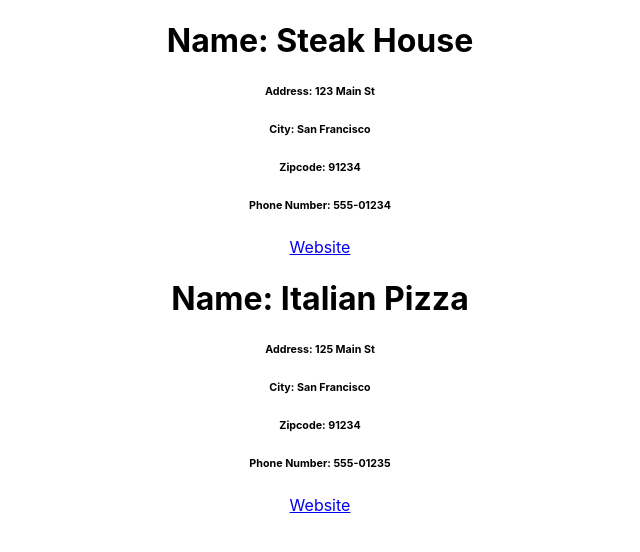
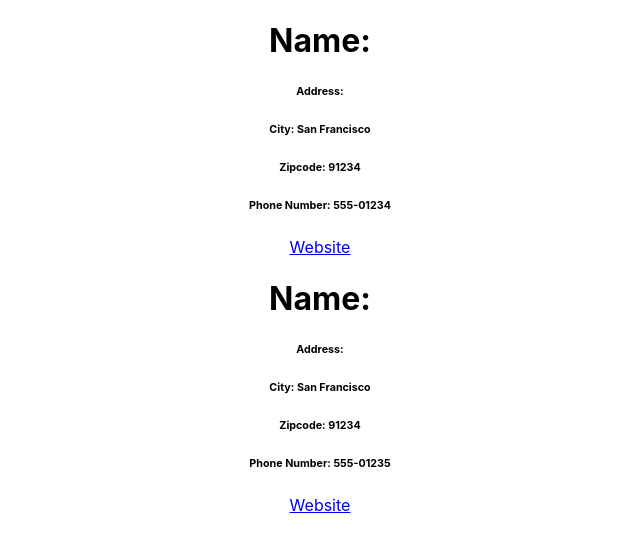
Before and after one commit to Build-Week-Restaurant-Passport-5/frontend, a React (Create React App) app in the folder restaurant-passport/: page / in a window 1280 px wide. Shown: the top 552 px of the page, without its empty margins (320-960 px from the left). Built offline with nearby package versions, Linux system fonts and the light colour scheme.

Commit message:
updated object to match schema

```diff
--- a/restaurant-passport/src/components/RestaurantList.js
+++ b/restaurant-passport/src/components/RestaurantList.js
@@ -4,9 +4,9 @@ import { Link } from "react-router-dom";
 const RestaurantList = props => {
     const [restaurants, setRestaurants] = useState([
         {
-            id:1,
-            name:'Steak House',
-            address:'123 Main St',
+            restaurantId:1,
+            restaurantName:'Steak House',
+            streetAddress:'123 Main St',
             city: 'San Francisco',
             zipcode:'91234',
             phoneNumber: '555-01234',
@@ -17,9 +17,9 @@ const RestaurantList = props => {
             userId: 'U01'
         },
         {
-            id:2,
-            name:'Italian Pizza',
-            address:'125 Main St',
+            restaurantId:2,
+            restaurantName:'Italian Pizza',
+            streetAddress:'125 Main St',
             city: 'San Francisco',
             zipcode:'91234',
             phoneNumber: '555-01235',
```
